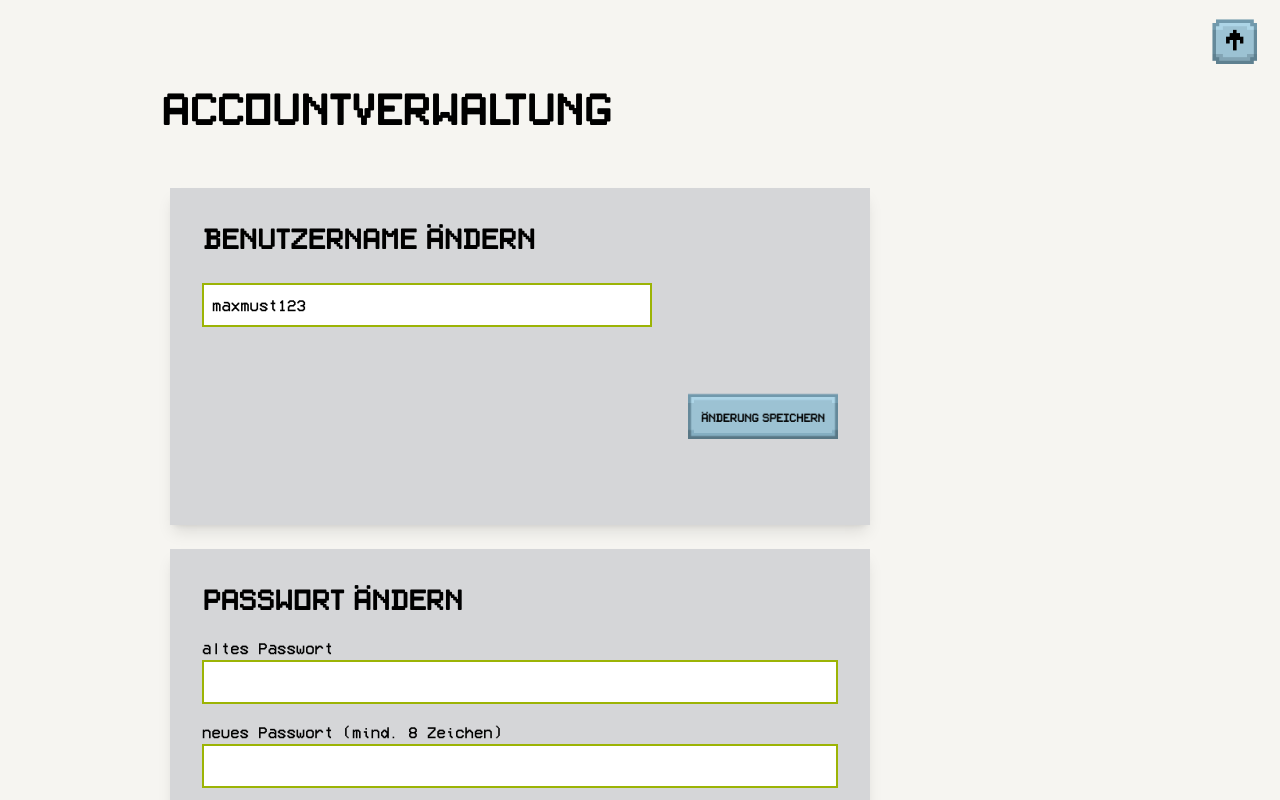
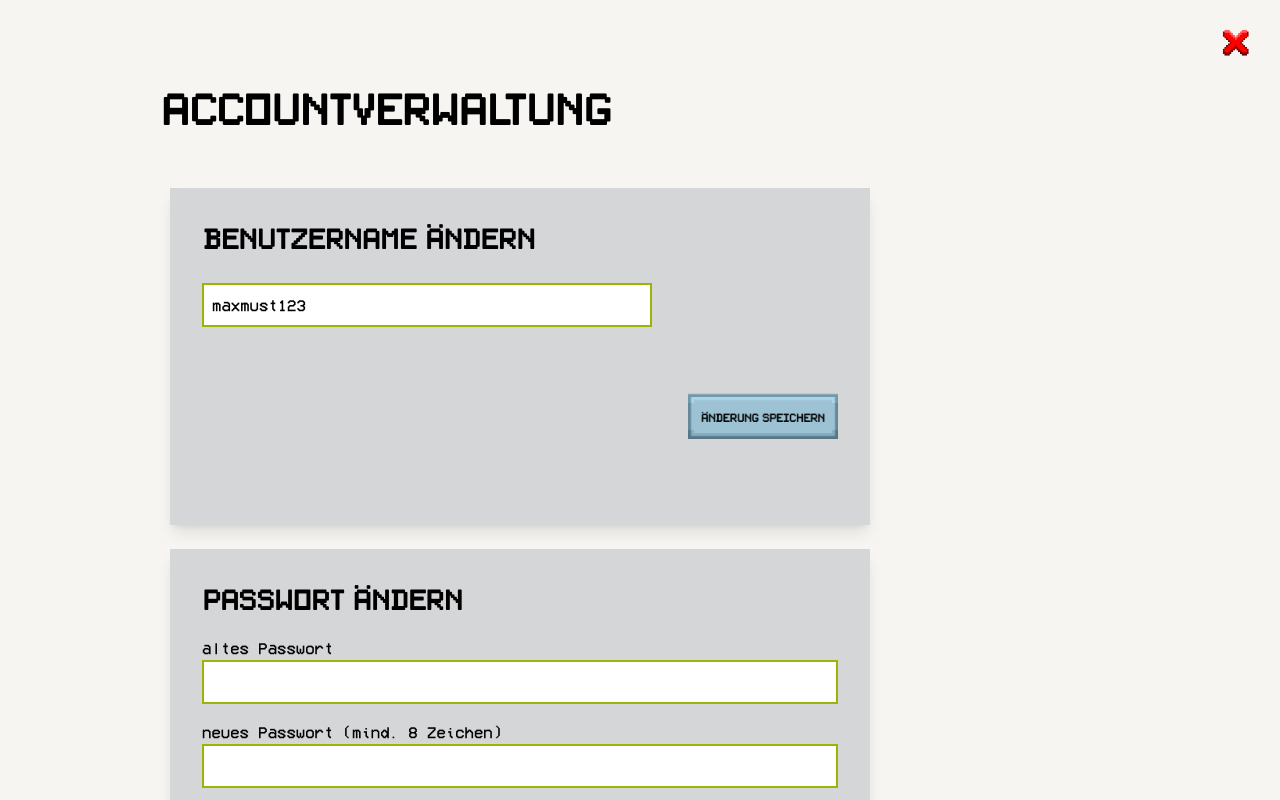
Before and after one commit to linguExplorer/linguExplorer, a Vue app in the folder webpage/: page /accInfoSeite in a window 1280 px wide. Shown: the top 800 px of the page. Built offline with nearby package versions, Linux system fonts and the light colour scheme.

Commit message:
updated image

```diff
--- a/webpage/src/pages/AccInfoSeite.vue
+++ b/webpage/src/pages/AccInfoSeite.vue
@@ -9,7 +9,7 @@
     <div class="absolute top-4 right-4">
       <button class="hover-button">
         <img
-          src="@/assets/xx_Images/xx_Images/Buttons/button_up.png"
+          src="@/assets/xx_Images/xx_Images/Buttons/red_X.png"
           alt="Nach oben"
           class="max-h-[55px] hover:opacity-80"
         />
```
Also changed, not shown: webpage/src/assets/xx_Images/xx_Images/Buttons/red_X.png (added).
